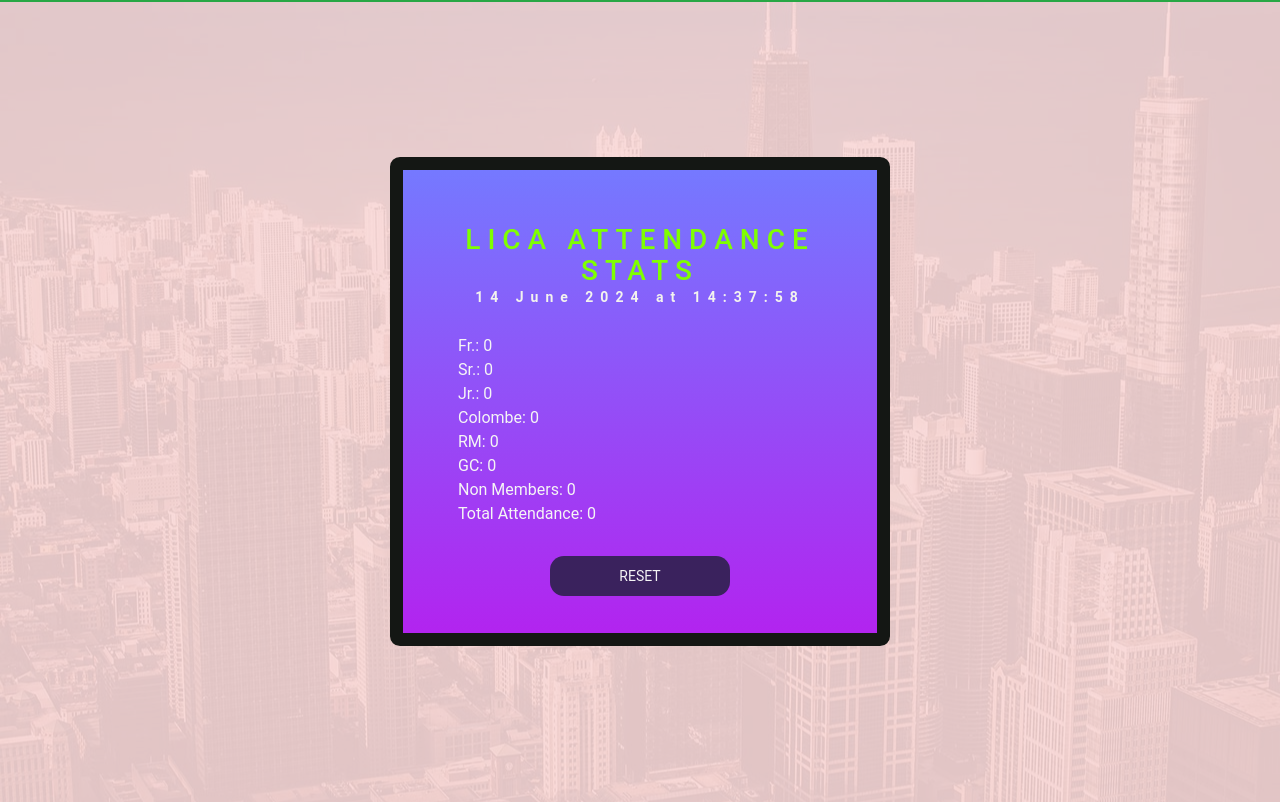
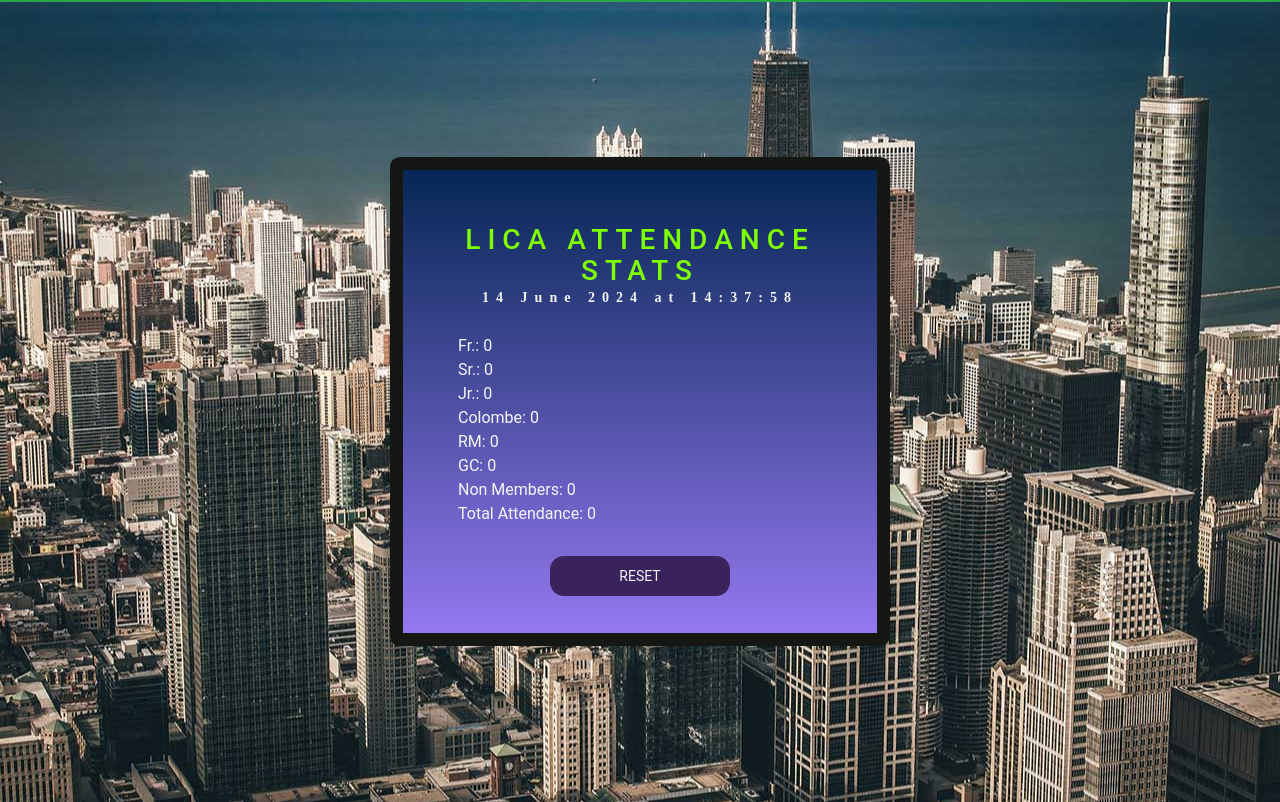
Before and after one commit to geecosmic/licax, a plain HTML site: page count2.html in a window 1280 px wide. Shown: the part 56-858 px from the top of the page. Drawn offline with nearby package versions, Linux system fonts and the light colour scheme; no server answers.

Commit message:
sixth commit

```diff
--- a/count2.html
+++ b/count2.html
@@ -3,6 +3,9 @@
 	<link rel="stylesheet" href="https://cdn.jsdelivr.net/npm/bootstrap@4.6.2/dist/css/bootstrap.min.css" integrity="sha384-xOolHFLEh07PJGoPkLv1IbcEPTNtaed2xpHsD9ESMhqIYd0nLMwNLD69Npy4HI+N" crossorigin="anonymous">
 <head>
 	<style>
+		body{
+		background-image: url('images/bg3.png');
+		}
 .boil{
   /* padding: 10px; */
   margin-top: 30px;
@@ -34,11 +37,11 @@
 	<link rel="stylesheet" type="text/css" href="vendor/daterangepicker/daterangepicker.css">
 <!--===============================================================================================-->
 	<link rel="stylesheet" type="text/css" href="css/util.css">
-	<link rel="stylesheet" type="text/css" href="css/main.css">
+	<link rel="stylesheet" type="text/css" href="css/main2.css">
 	<link rel="stylesheet" type="text/css" href="css2/count2.css">
 <!--===============================================================================================-->
 </head>
-<body oncontextmenu="return false">
+<body oncontextmenu="return false" style="background-image: url('images/bg-01.jpg');">
 
 	<div class="limiter">
 		<nav class="navbar navbar-expand-lg navbar-light bg-success">
```
Also changed, not shown: attendance.html (+2 -1 lines), database.html (+4 -3 lines).
